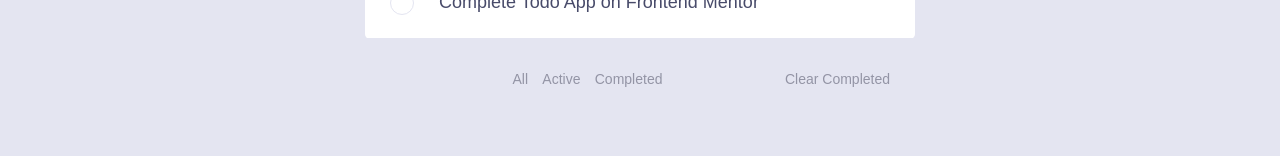
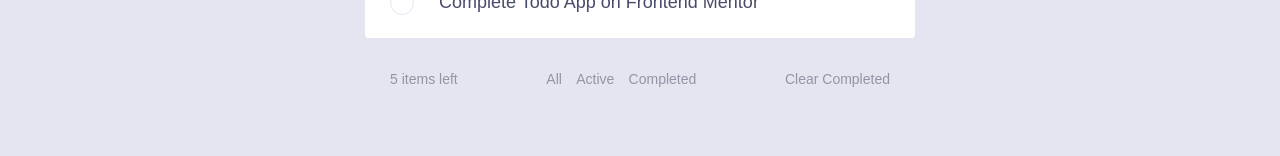
Before and after one commit to marionlo/Todo-App, a React (Create React App) app: page / in a window 1280 px wide. Shown: the part 583-739 px from the top of the page. Built offline with nearby package versions, Linux system fonts and the light colour scheme.

Commit message:
add the number of items left

```diff
--- a/src/components/App.js
+++ b/src/components/App.js
@@ -28,6 +28,7 @@ function App() {
   const addTodo = text => {
     const newTodos = [...todos, { text }];
     setTodos(newTodos);
+
   };
 
   return (
@@ -42,7 +43,7 @@ function App() {
           />
         ))}
       </ul>
-      <Footer />
+      <Footer todos={todos}/>
     </div>
   );
 }
--- a/src/components/Footer.js
+++ b/src/components/Footer.js
@@ -1,11 +1,13 @@
 import React from 'react';
 
 
-function Footer() {
+function Footer({todos}) {
+    console.log(todos.length);
+    const todosNumber = todos.length
     return (
     <div>
         <div className="items-menu">
-            <div className="items-left" id="items-left"></div>
+            <div className="items-left" id="items-left"> {todosNumber} items left</div>
             <div className="items-sort">
             <div className="items-all">All</div>
             <div className="items-active">Active</div>
```
